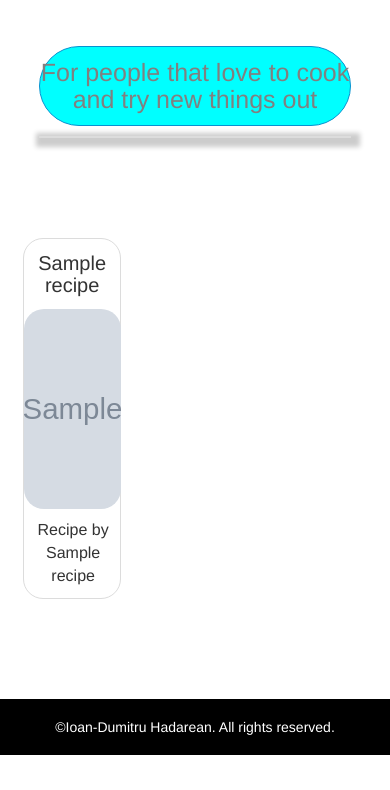
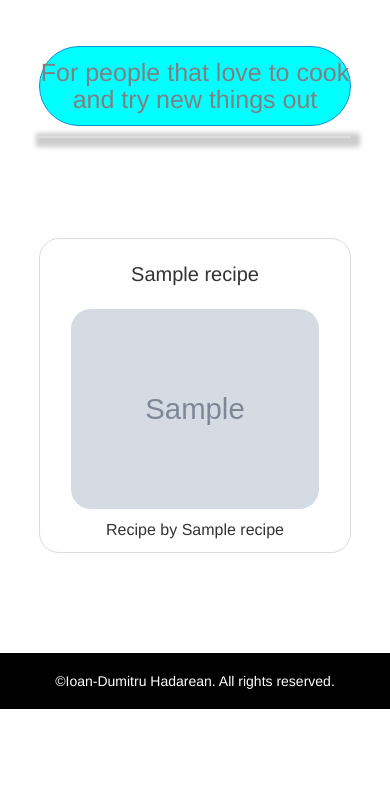
Before and after one commit to IoanHadarean/CookBook-project, a Flask app: page /recipes?limit=6&offset=0 in a window 390 px wide. Shown: the part 54-844 px from the top of the page. Run offline with Flask 2, Linux system fonts and the light colour scheme; grey boxes marked "Sample" are stand-in pictures; a database or web service that is not in the repository returns one stand-in record (values such as "Sample title"); some libraries are stand-ins or nearby versions.

Commit message:
Added responsive web design for mobile

```diff
--- a/static/css/recipes.css
+++ b/static/css/recipes.css
@@ -132,13 +132,49 @@ html {
 
 /* ---------------------------------------Media Queries ------------------------------ */
 
+@media (min-width: 320px) and (max-width: 560px) {
+    .recipes {
+        width: 80vw;
+        margin-left: 10vw;
+    }
+}
+
+@media (min-width: 560px)and (max-width: 768px) {
+     .recipes {
+        width: 60vw;
+        margin-left: 20vw;
+    }
+}
+
+@media (min-width: 320px) and (max-width: 768px) {
+    .recipes__image,
+    .author__inline,
+    .name__inline {
+        width: 100%;
+    }
+
+    .recipes__image img {
+        width: 80%;
+        margin-left: 10%;
+    }
+}
+
+
 @media (min-width: 768px) and (max-width: 900px) {
-    .recipes__image, .recipes__image img {
+    .recipes__image,
+    .recipes__image img {
         height: 180px;
     }
 }
 
-@media (min-width: 560px) and (max-width: 1000px) {
+@media (min-width: 320px) and (max-width: 768px) {
+    .recipes__separator-large,
+    .recipes__separator-medium {
+        display: none;
+    }
+}
+
+@media (min-width: 768px) and (max-width: 1000px) {
     .recipes,
     .recipes__image,
     .name__inline,
@@ -160,4 +196,12 @@ html {
     .recipes__separator-medium {
         display: none;
     }
+
+    .recipes {
+        margin-left: 11vw;
+    }
+
+    .recipes, .recipes__image, .author__inline, .name__inline {
+       width: 20vw;
+    }
 }
```
